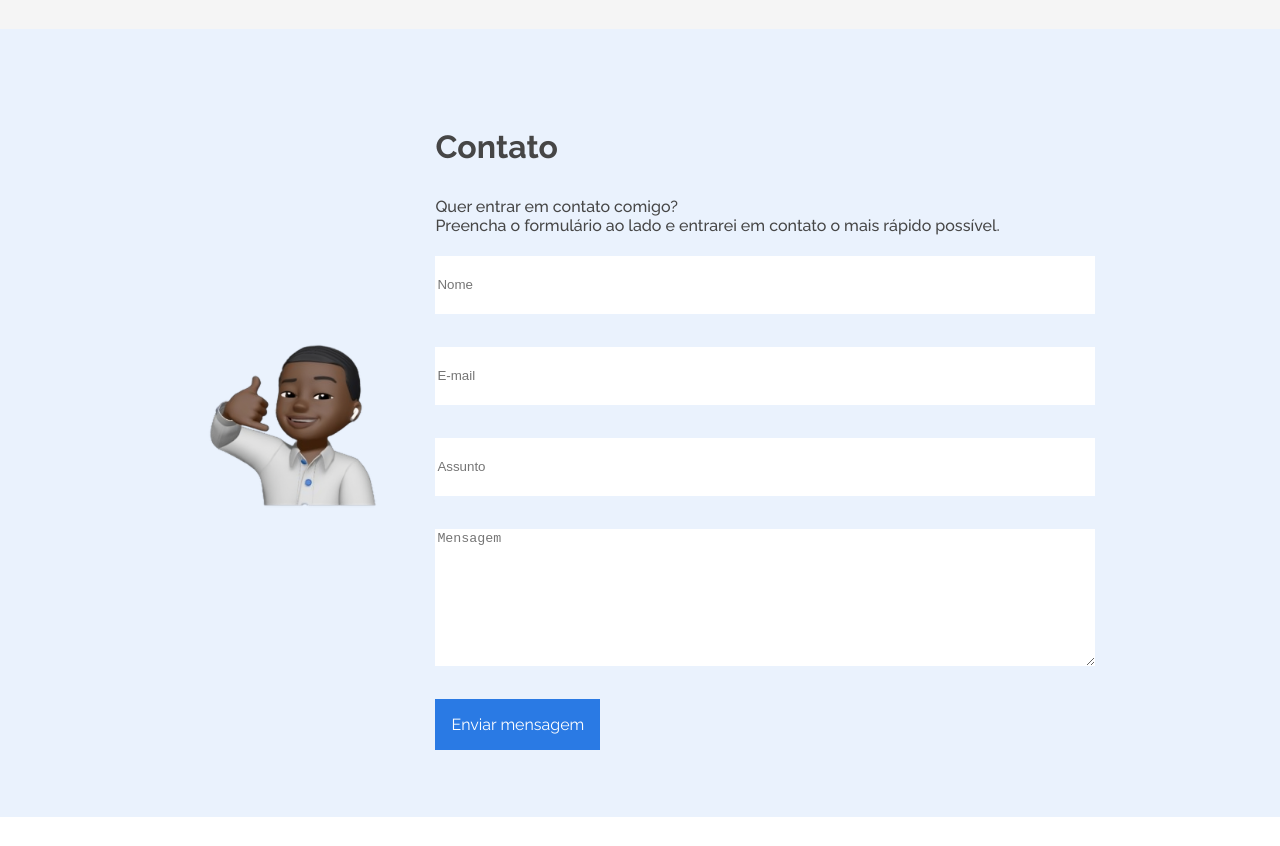
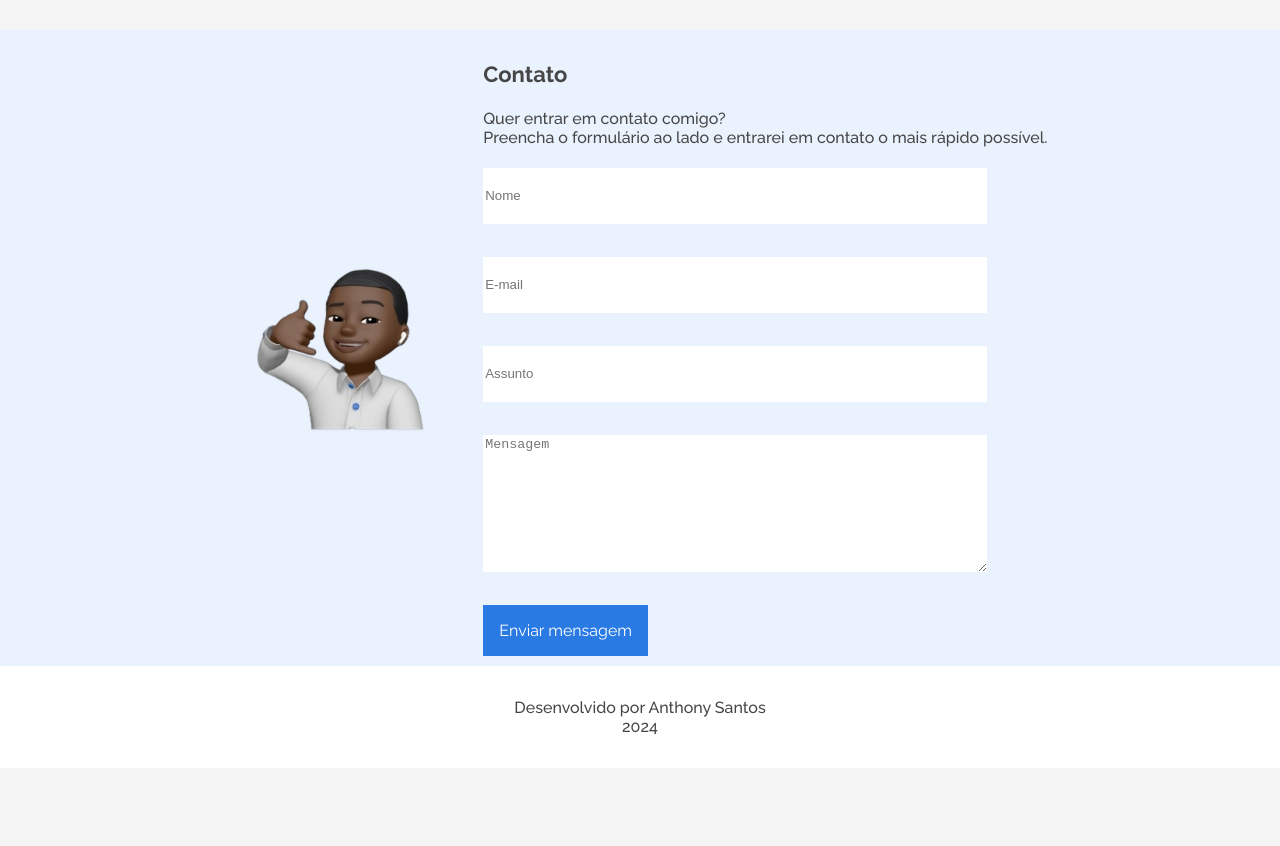
Before and after one commit to AnthonySantoss/T6-ONE-ALURA---ORACLE, a plain HTML site: page Portfolio/index.html in a window 1280 px wide. Shown: the part 3514-4360 px from the top of the page. After the commit the page ends 4282 px from the top, so only its background shows below. Drawn offline with nearby package versions, Linux system fonts and the light colour scheme.

Commit message:
atualização

```diff
--- a/Portfolio/style.css
+++ b/Portfolio/style.css
@@ -522,4 +522,26 @@ footer{
         display: flex;
         flex-direction: column-reverse;
     }
+
+    .contato{
+        height: 637px;
+    }
+
+    .contato h3{
+        font-size: 22px;
+    }
+
+    .contato p{
+        font-size: 16px;
+    }
+
+    .contato-informacao input {
+        width: 500px;
+        height: 54px;
+    }
+
+    .contato-informacao textarea{
+        width: 500px;
+    }
+
 }
```
